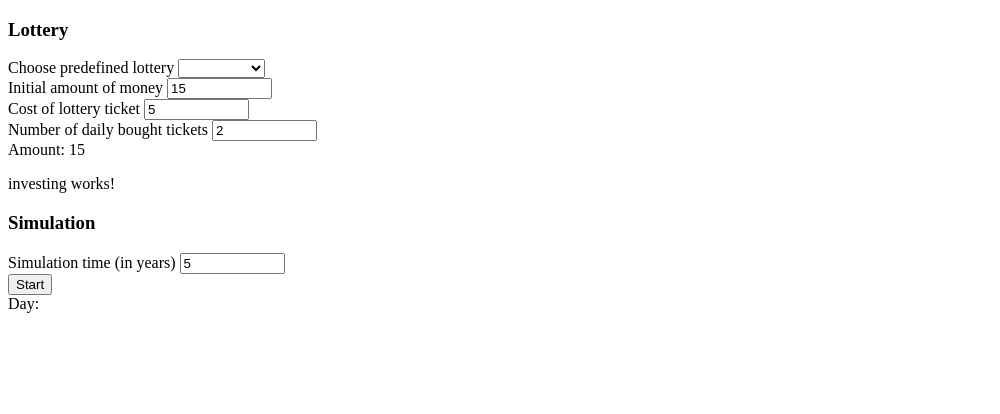
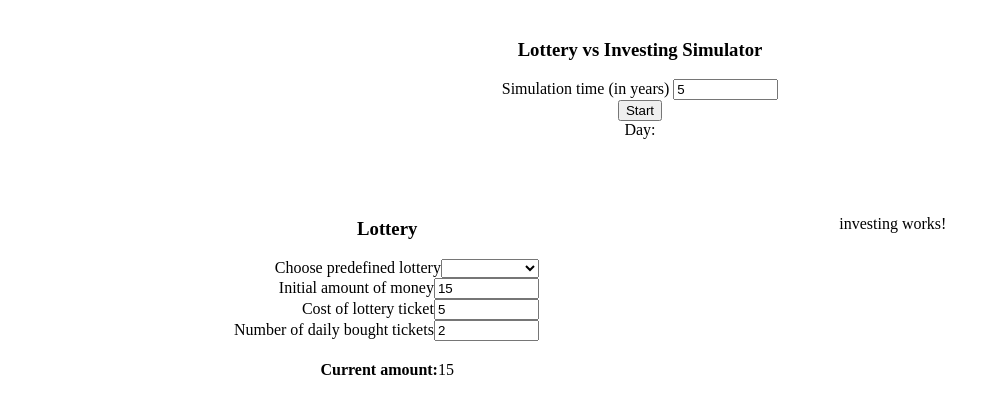
Before and after one commit to mparafiniuk/lottery-vs-investing-simulator, an Angular app: page / in a window 1280 px wide. Shown: the top 414 px of the page, without its empty margins (0-1000 px from the left). Built offline with nearby package versions, Linux system fonts and the light colour scheme.

Commit message:
add (very) basic styles

```diff
--- a/src/app/app.component.css
+++ b/src/app/app.component.css
@@ -0,0 +1,3 @@
+app-simulation {
+  /*font-size: 20px !important;*/
+}
--- a/src/app/app.component.html
+++ b/src/app/app.component.html
@@ -1,7 +1 @@
-<div>
-  <!-- <h1>
-    Welcome to {{ title }}!
-  </h1> -->
-
-  <app-simulation></app-simulation>
-</div>
+<app-simulation></app-simulation>
--- a/src/app/lottery/lottery.component.css
+++ b/src/app/lottery/lottery.component.css
@@ -0,0 +1,16 @@
+.form-group {
+  text-align: right;
+  width: 80%;
+}
+
+.form-group label {
+
+}
+
+.form-group input {
+
+}
+
+.current-info {
+  margin-top: 20px;
+}
--- a/src/app/lottery/lottery.component.html
+++ b/src/app/lottery/lottery.component.html
@@ -1,39 +1,35 @@
 
 <!-- <app-config></app-config> -->
 <h3>Lottery</h3>
-<div>
-  <div>
-    <label>Choose predefined lottery
-      <select (change)="loadLottery($event.target.value)">
-        <option value=""></option>
-        <option value="1">Test lottery</option>
-      </select>
-    </label>
+
+<div class="config-container">
+  <div class="form-group">
+    <label>Choose predefined lottery</label>
+    <select (change)="loadLottery($event.target.value)">
+      <option value=""></option>
+      <option value="1">Test lottery</option>
+      <option value="2">Test lottery 2</option>
+    </select>
+  </div>
+
+  <div class="form-group">
+    <label>Initial amount of money</label>
+    <input [(ngModel)]="config.initialAmount" size="10">
+  </div>
+
+  <div class="form-group">
+    <label>Cost of lottery ticket</label>
+    <input [(ngModel)]="config.costOfTicket" size="10">
+  </div>
+
+  <div class="form-group">
+    <label>Number of daily bought tickets</label>
+    <input [(ngModel)]="config.dailyNumberOfTickets" size="10">
   </div>
 </div>
 
-<div>
-  <div>
-    <label>Initial amount of money
-      <input [(ngModel)]="config.initialAmount" size="10">
-    </label>
-  </div>
-
-  <div>
-    <label>Cost of lottery ticket
-      <input [(ngModel)]="config.costOfTicket" size="10">
-    </label>
-  </div>
-
-  <div>
-    <label>Number of daily bought tickets
-      <input [(ngModel)]="config.dailyNumberOfTickets" size="10">
-    </label>
-  </div>
-</div>
-
-<div>
-  Amount: <span>{{ currentAmount }}</span><br>
+<div class="current-info">
+  <b>Current amount:</b> <span>{{ currentAmount }}</span><br>
 </div>
 
 {{ log }}
--- a/src/app/simulation/simulation.component.css
+++ b/src/app/simulation/simulation.component.css
@@ -0,0 +1,12 @@
+.container {
+  display: grid;
+  grid-template-rows: 1fr 1fr;
+  grid-template-columns: 1fr 1fr;
+  margin: 20px 10%;
+  text-align: center;
+}
+
+#simulation-container {
+  grid-column-start: 1;
+  grid-column-end: 3;
+}
--- a/src/app/simulation/simulation.component.html
+++ b/src/app/simulation/simulation.component.html
@@ -1,8 +1,6 @@
-<app-lottery></app-lottery>
-<app-investing></app-investing>
-
-
-<h3>Simulation</h3>
+<div class="container">
+  <div id="simulation-container">
+    <h3>Lottery vs Investing Simulator</h3>
     <div>
       <label>Simulation time (in years)
         <input [(ngModel)]="config.simYears" size="10">
@@ -16,3 +14,8 @@
     <div class="">
       Day: <span>{{ currentDay }}</span>
     </div>
+  </div>
+
+  <app-lottery></app-lottery>
+  <app-investing></app-investing>
+</div>
--- a/src/app/simulation/simulation.component.ts
+++ b/src/app/simulation/simulation.component.ts
@@ -9,6 +9,8 @@ import { LotteryComponent } from '../lottery/lottery.component';
   styleUrls: ['./simulation.component.css']
 })
 export class SimulationComponent implements OnInit {
+  @ViewChild(LotteryComponent)
+  private lotteryComponent: LotteryComponent;
 
   simulationStarted: boolean = false;
   simulationPaused: boolean = false;
@@ -17,15 +19,12 @@ export class SimulationComponent implements OnInit {
 
   config: SimulationConfig = {
     simYears: 5,
-    clockInterval: 10
+    clockInterval: 200
   };
 
   simClock: number;
   simDays: number;
   currentDay: number;
-
-  @ViewChild(LotteryComponent)
-  private lotteryComponent: LotteryComponent;
 
   constructor() { }
 
```
Lines whose indentation alone changed are shown as unchanged.
